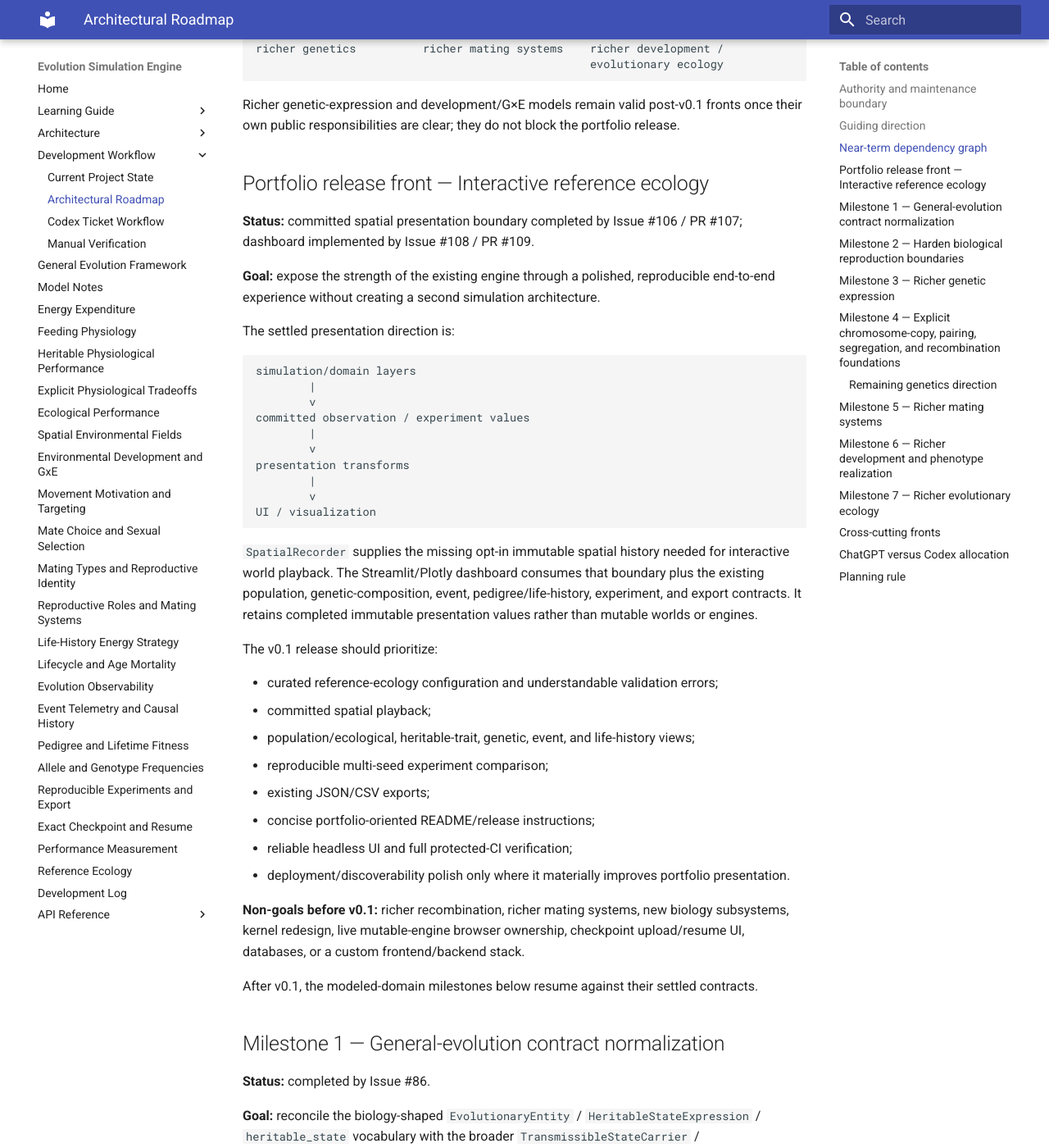
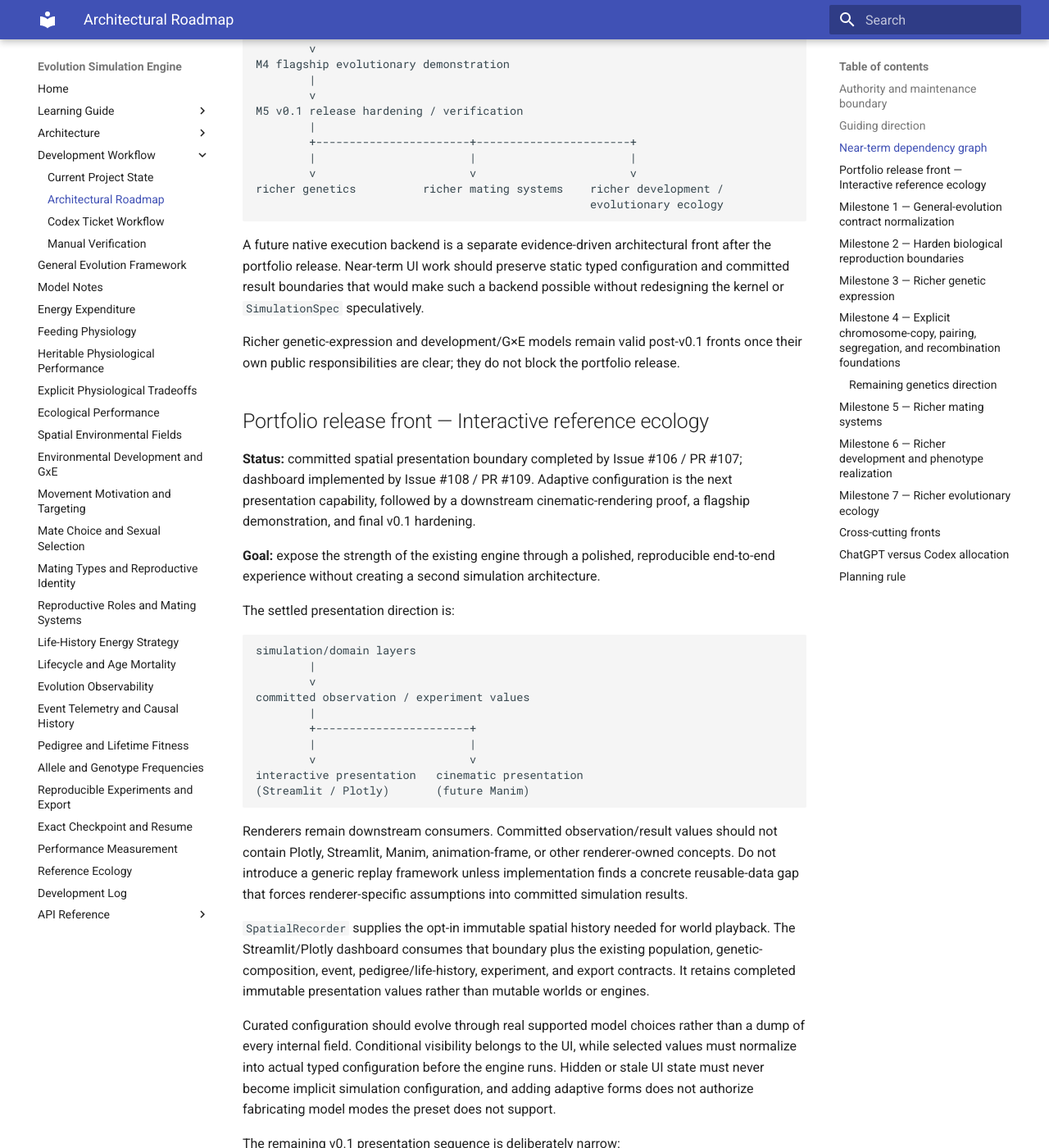
Before and after one commit to abdullahkhan57721/evolution-simulation-engine, an MkDocs documentation site: the page built from docs/development/roadmap.md, in a window 1280 px wide and 1400 px high, scrolled down 1643 px. Shown: the whole window at 82% size. Built offline with MkDocs 1.6.1 and Material for MkDocs 9.7.7, drawn with Linux system fonts in a browser that asks for light colours; some of the changed text lies outside the part shown.

Commit message:
Update portfolio release roadmap sequence

````diff
--- a/docs/development/roadmap.md
+++ b/docs/development/roadmap.md
@@ -64,7 +64,16 @@
 portfolio reference-ecology dashboard
         |
         v
-v0.1 portfolio release polish / verification
+M2 adaptive curated configuration
+        |
+        v
+M3 renderer-neutral cinematic proof
+        |
+        v
+M4 flagship evolutionary demonstration
+        |
+        v
+M5 v0.1 release hardening / verification
         |
         +-----------------------+-----------------------+
         |                       |                       |
@@ -73,6 +82,11 @@
                                                   evolutionary ecology
 ```
 
+A future native execution backend is a separate evidence-driven architectural
+front after the portfolio release. Near-term UI work should preserve static typed
+configuration and committed result boundaries that would make such a backend
+possible without redesigning the kernel or `SimulationSpec` speculatively.
+
 Richer genetic-expression and development/G×E models remain valid post-v0.1
 fronts once their own public responsibilities are clear; they do not block the
 portfolio release.
@@ -80,7 +94,9 @@
 ## Portfolio release front — Interactive reference ecology
 
 **Status:** committed spatial presentation boundary completed by Issue #106 /
-PR #107; dashboard implemented by Issue #108 / PR #109.
+PR #107; dashboard implemented by Issue #108 / PR #109. Adaptive configuration is
+the next presentation capability, followed by a downstream cinematic-rendering
+proof, a flagship demonstration, and final v0.1 hardening.
 
 **Goal:** expose the strength of the existing engine through a polished,
 reproducible end-to-end experience without creating a second simulation
@@ -94,26 +110,57 @@
         v
 committed observation / experiment values
         |
-        v
-presentation transforms
-        |
-        v
-UI / visualization
+        +-----------------------+
+        |                       |
+        v                       v
+interactive presentation   cinematic presentation
+(Streamlit / Plotly)       (future Manim)
 ```
 
-`SpatialRecorder` supplies the missing opt-in immutable spatial history needed for
-interactive world playback. The Streamlit/Plotly dashboard consumes that boundary
-plus the existing population, genetic-composition, event, pedigree/life-history,
-experiment, and export contracts. It retains completed immutable presentation
-values rather than mutable worlds or engines.
+Renderers remain downstream consumers. Committed observation/result values should
+not contain Plotly, Streamlit, Manim, animation-frame, or other renderer-owned
+concepts. Do not introduce a generic replay framework unless implementation finds
+a concrete reusable-data gap that forces renderer-specific assumptions into
+committed simulation results.
+
+`SpatialRecorder` supplies the opt-in immutable spatial history needed for world
+playback. The Streamlit/Plotly dashboard consumes that boundary plus the existing
+population, genetic-composition, event, pedigree/life-history, experiment, and
+export contracts. It retains completed immutable presentation values rather than
+mutable worlds or engines.
+
+Curated configuration should evolve through real supported model choices rather
+than a dump of every internal field. Conditional visibility belongs to the UI,
+while selected values must normalize into actual typed configuration before the
+engine runs. Hidden or stale UI state must never become implicit simulation
+configuration, and adding adaptive forms does not authorize fabricating model
+modes the preset does not support.
+
+The remaining v0.1 presentation sequence is deliberately narrow:
+
+1. **M2 — adaptive curated configuration:** prove conditional configuration using
+   supported reference-ecology controls while preserving typed validation and an
+   explicit run action;
+2. **M3 — renderer-neutral cinematic proof:** consume existing committed values
+   from a downstream Manim renderer without making the renderer a simulation
+   owner or introducing speculative replay architecture;
+3. **M4 — flagship evolutionary demonstration:** compose existing simulation,
+   observation, interactive, and cinematic capabilities into one reproducible
+   portfolio story rather than broadening biology merely for visual drama;
+4. **M5 — v0.1 release hardening:** perform browser-level visual QA,
+   deployment/discoverability work, README/media polish, release tagging, and
+   final reproducibility/CI verification.
 
 The v0.1 release should prioritize:
 
-- curated reference-ecology configuration and understandable validation errors;
+- adaptive but curated reference-ecology configuration and understandable
+  validation errors;
 - committed spatial playback;
 - population/ecological, heritable-trait, genetic, event, and life-history views;
 - reproducible multi-seed experiment comparison;
 - existing JSON/CSV exports;
+- renderer-neutral committed evidence reusable by interactive and cinematic
+  presentation;
 - concise portfolio-oriented README/release instructions;
 - reliable headless UI and full protected-CI verification;
 - deployment/discoverability polish only where it materially improves portfolio
@@ -121,10 +168,14 @@
 
 **Non-goals before v0.1:** richer recombination, richer mating systems, new
 biology subsystems, kernel redesign, live mutable-engine browser ownership,
-checkpoint upload/resume UI, databases, or a custom frontend/backend stack.
+checkpoint upload/resume UI, databases, a custom frontend/backend stack, native
+Rust/C++ execution, or speculative `SimulationReplay`/backend-neutral-plan
+frameworks.
 
 After v0.1, the modeled-domain milestones below resume against their settled
-contracts.
+contracts. Any native-backend milestone should begin from measured requirements
+and preserve the distinction between Python modeling/configuration, a possible
+future static compiled plan, backend execution, and committed result values.
 
 ## Milestone 1 — General-evolution contract normalization
 
````
Also changed, not shown: other parts of docs/development/roadmap.md (+2 -1 lines).
